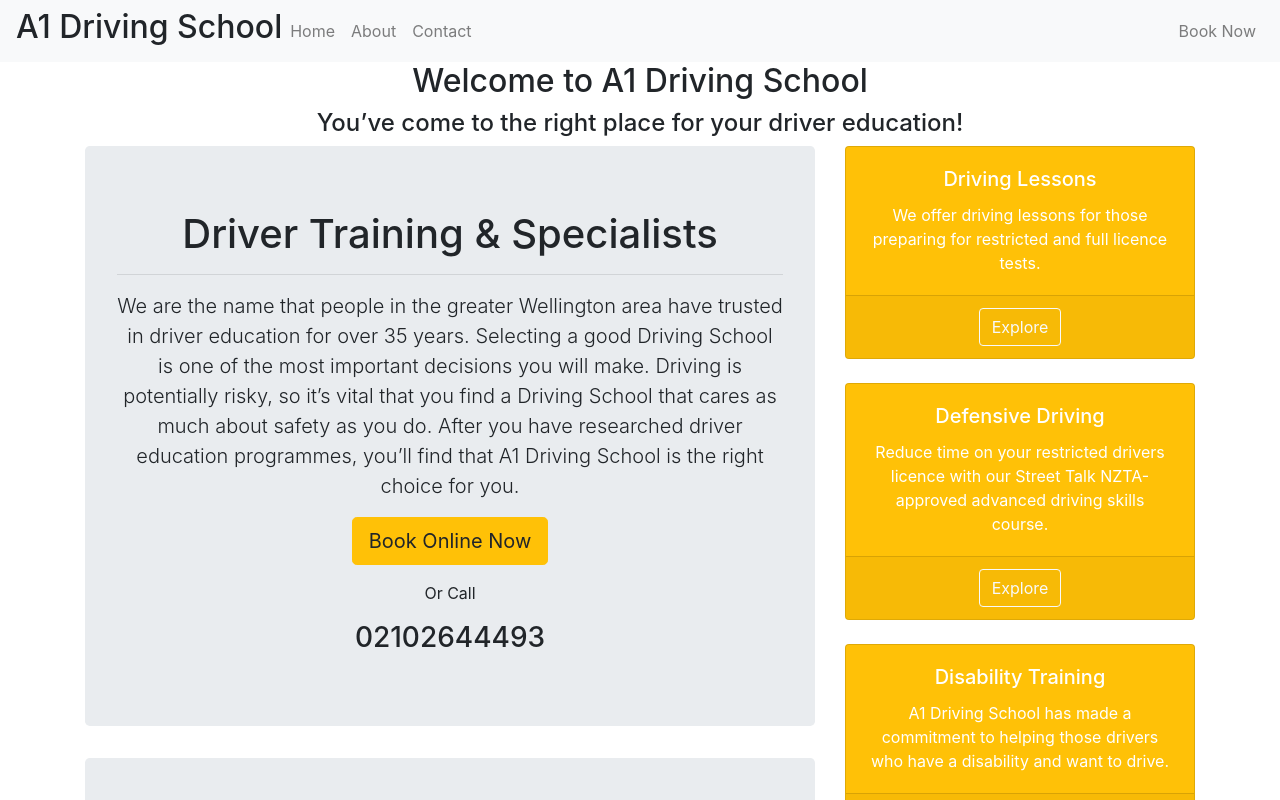
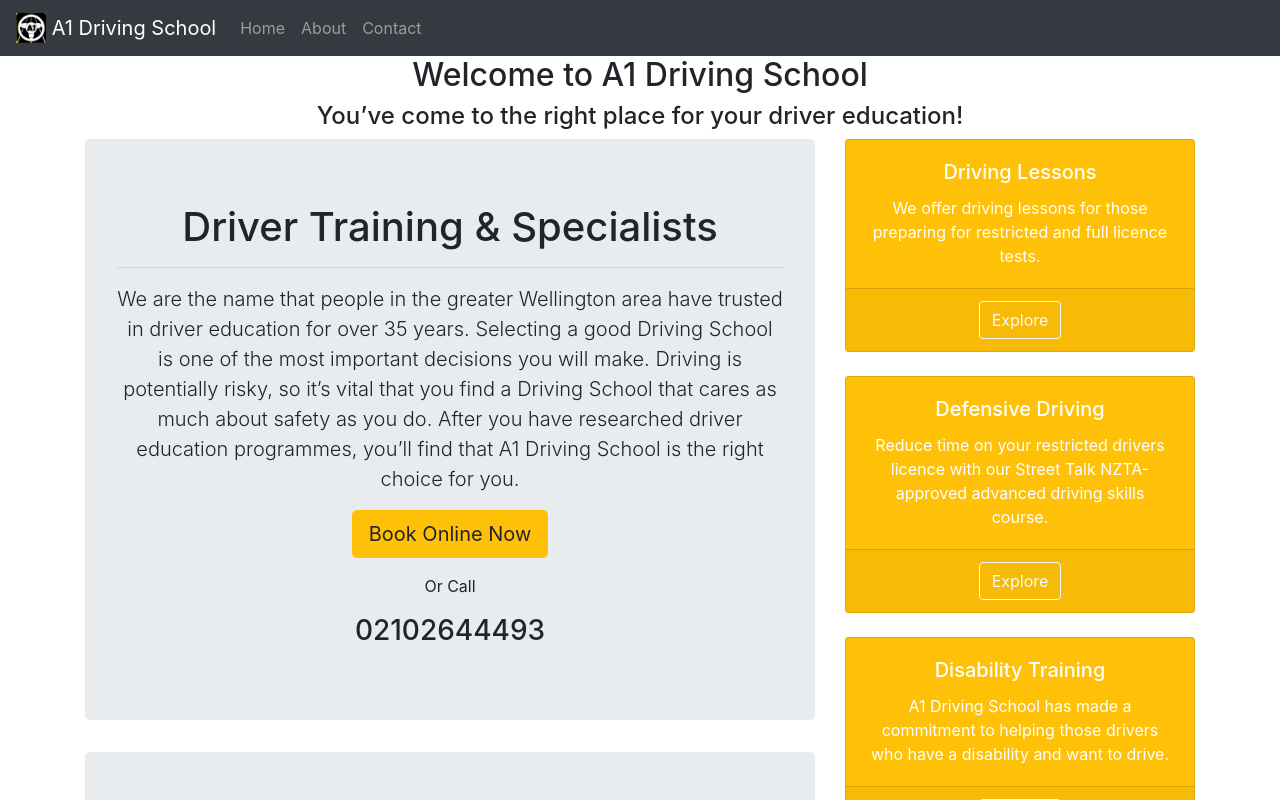
Before and after one commit to Muchengeti/A1-Driving, a React (Create React App) app: page / in a window 1280 px wide. Shown: the top 800 px of the page. Built offline with nearby package versions, Linux system fonts and the light colour scheme.

Commit message:
added navbar and logo

```diff
--- a/src/App.js
+++ b/src/App.js
@@ -5,13 +5,15 @@
 import Home from './components/Home';
 import About from './components/About';
 import Contact from './components/Contact';
+import NavBar from './components/NavBar';
+
 
 class App extends Component {
   render() {
     return (
     <Router>
         <div>
-          <nav className="navbar navbar-expand-lg navbar-light bg-light">
+          {/* <nav className="navbar navbar-expand-lg navbar-light bg-light">
           <h2>A1 Driving School</h2>
           <ul className="navbar-nav auto">
             <li><Link to={'/'} className="nav-link"> Home </Link></li>
@@ -22,7 +24,8 @@
           <ul className="navbar-nav ml-auto">
             <li><Link to={'/'} className="nav-link"> Book Now </Link></li>
           </ul>
-          </nav>
+          </nav> */}
+          <NavBar></NavBar>
           <Switch>
               <Route exact path='/' component={Home} />
               <Route path='/about' component={About} />
--- a/src/components/Home.js
+++ b/src/components/Home.js
@@ -12,10 +12,13 @@
   render() {
     return (
         <div>
-          <div className="text-center">
-            <h2>Welcome to A1 Driving School</h2>
-            <h4>You’ve come to the right place for your driver education!</h4>
-          </div>
+          <Container>
+            <div className="text-center">
+              <h2>Welcome to A1 Driving School</h2>
+              <h4>You’ve come to the right place for your driver education!</h4>
+            </div>
+          </Container>
+
 
           <Container>
             <Row>
--- /dev/null
+++ b/src/components/NavBar.js
@@ -0,0 +1,32 @@
+import React, { Component } from 'react';
+import Navbar from 'react-bootstrap/Navbar'
+import Nav from 'react-bootstrap/Nav'
+
+
+class NavBar extends Component {
+  render() {
+    return (
+        <div>
+            <Navbar bg="dark" variant="dark">
+                <Navbar.Brand href="/">
+                <img
+                    alt=""
+                    src="logo.png"
+                    width="30"
+                    height="30"
+                    className="d-inline-block align-top"
+                />{' '}
+                A1 Driving School
+                </Navbar.Brand>
+                <Nav className="justify-content-center">
+                    <Nav.Link href="/">Home</Nav.Link>
+                    <Nav.Link href="/About">About</Nav.Link>
+                    <Nav.Link href="/Contact">Contact</Nav.Link>
+                </Nav>
+            </Navbar>
+        </div>
+    );
+  }
+}
+
+export default NavBar;
```
Also changed, not shown: public/logo.png (added).
